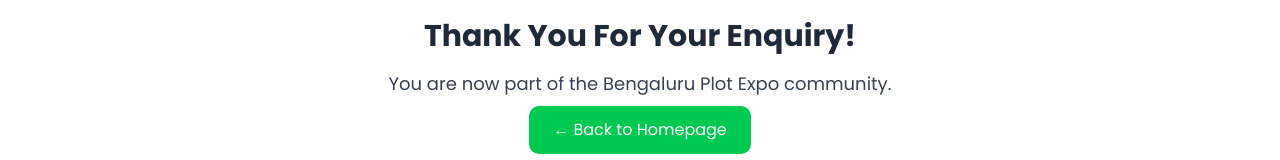
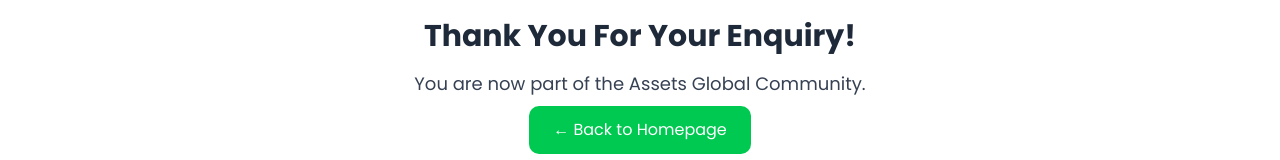
Before and after one commit to maxpo-dev3/Asserts-Global, a Next.js app: page /contact/thankyou in a window 1280 px wide. Shown: the part 394-554 px from the top of the page. Built offline with nearby package versions, Linux system fonts and the light colour scheme.

Commit message:
Update page.tsx
THANK YOU PAGE CHANGED

```diff
--- a/app/contact/thankyou/page.tsx
+++ b/app/contact/thankyou/page.tsx
@@ -10,7 +10,7 @@
           Thank You For Your Enquiry!
         </h1>
         <p className="text-lg text-gray-700 mb-2">
-          You are now part of the Bengaluru Plot Expo community.
+          You are now part of the Assets Global Community.
         </p>
         {/* <p className="text-md text-gray-600 mb-6">
           Our team will get in touch with you soon.
```
